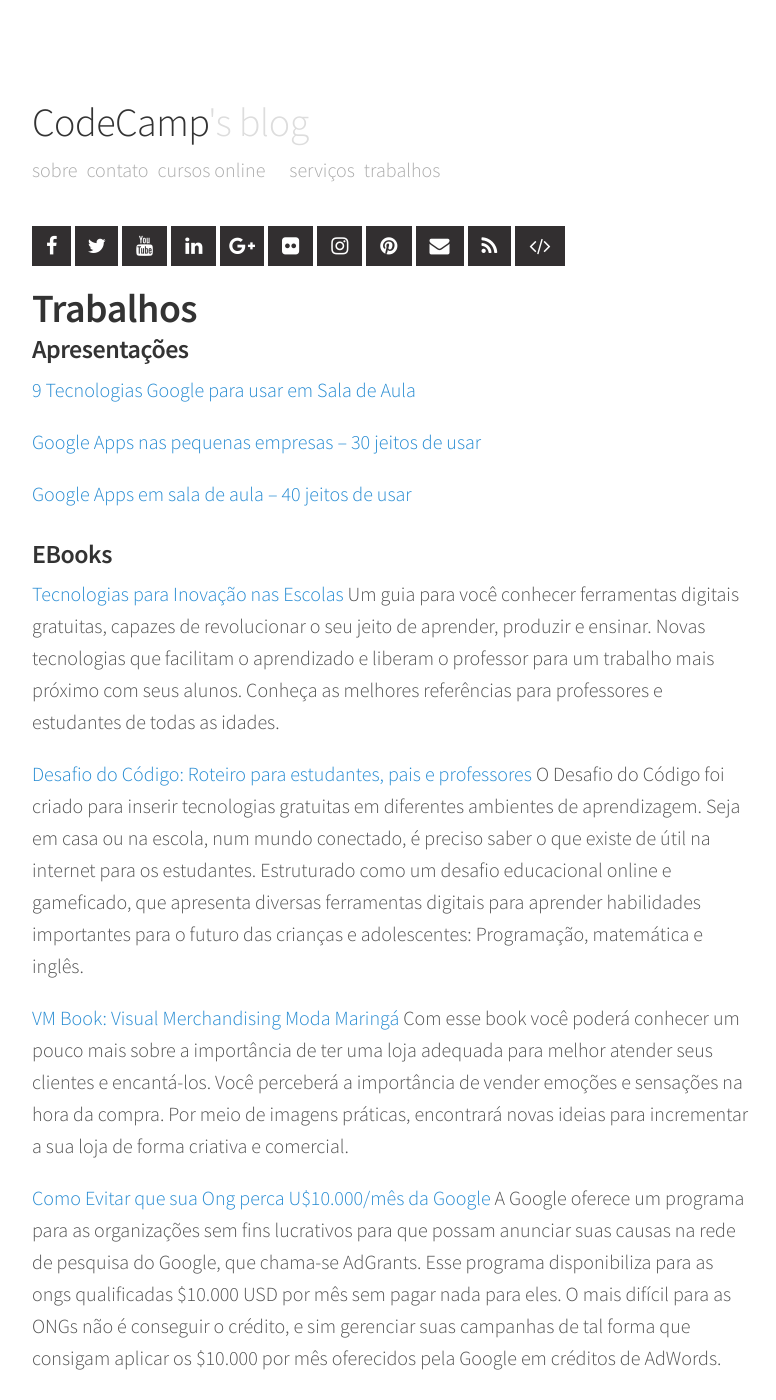
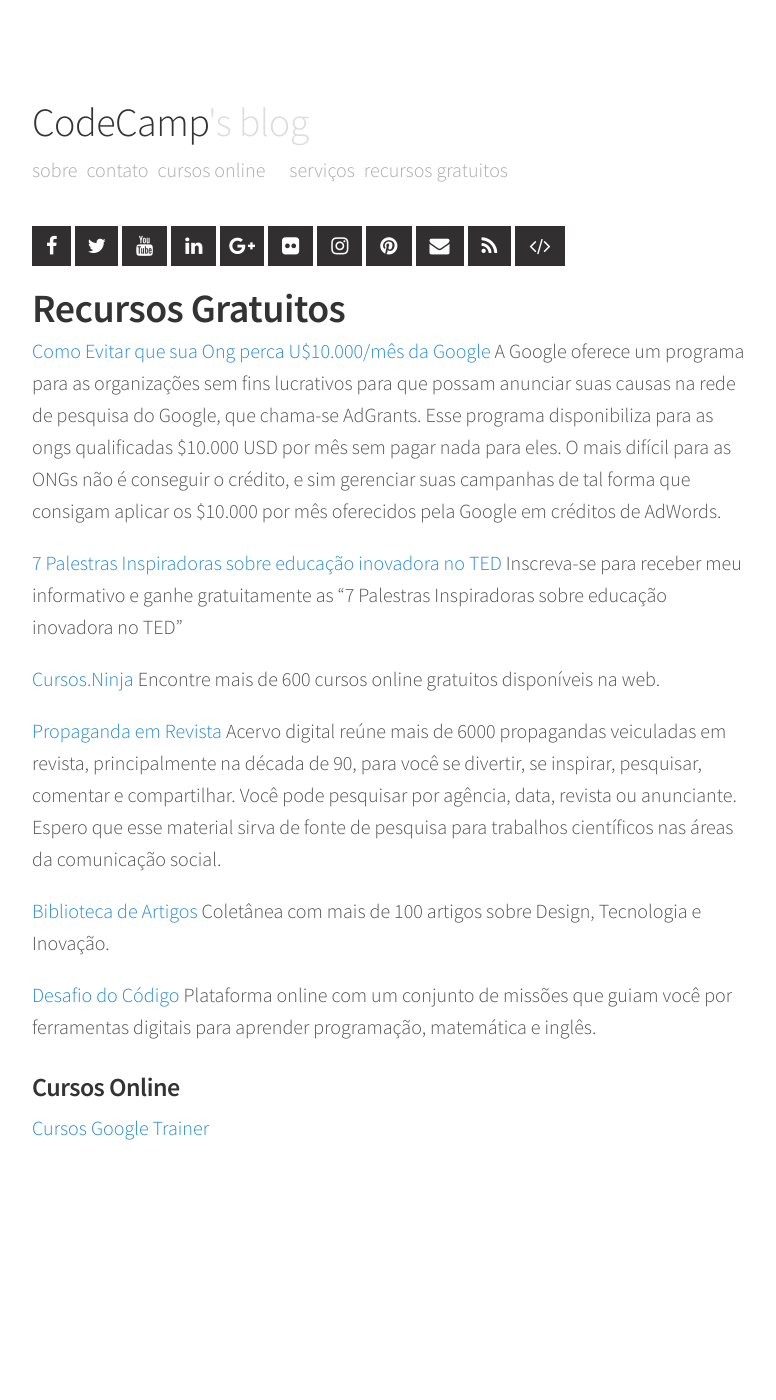
Before and after one commit to snvas/snvas.github.io, a Jekyll site: the page built from work.md, in a window 1280 px wide and 1400 px high. Shown: the whole window, without its empty margins (248-1024 px from the left). Built offline with Jekyll 4.4.1, drawn with Linux system fonts in a browser that asks for light colours; nearby versions of some CDN libraries; some of the changed text lies outside the part shown.

Commit message:
trabalhos ajuste

```diff
--- a/work.md
+++ b/work.md
@@ -1,42 +1,22 @@
 ---
 layout: page
-title: Trabalhos
+title: Recursos Gratuitos
 permalink: /work/
 ---
 
 
-### Apresentações
+[Como Evitar que sua Ong perca U$10.000/mês da Google](http://ctm.org.br/ebook/adgrants.php){:target="_blank"} A Google oferece um programa para as organizações sem fins lucrativos para que possam anunciar suas causas na rede de pesquisa do Google, que chama-se AdGrants. Esse programa disponibiliza para as ongs qualificadas $10.000 USD por mês sem pagar nada para eles.  O mais difícil para as ONGs não é conseguir o crédito, e sim gerenciar suas campanhas de tal forma que consigam aplicar os $10.000 por mês oferecidos pela Google em créditos de AdWords.
 
-[9 Tecnologias Google para usar em Sala de Aula](http://professoragoogle.com.br/produtos/shop/9-tecnologias-google-para-usar-em-sala-de-aula/)
+[7 Palestras Inspiradoras sobre educação inovadora no TED](http://soraianovaes.com/#ted){:target="_blank"}
+Inscreva-se para receber meu informativo e ganhe gratuitamente as "7 Palestras Inspiradoras sobre educação inovadora no TED"
 
-[Google Apps nas pequenas empresas – 30 jeitos de usar](http://professoragoogle.com.br/produtos/shop/30-jeitos-usar-googleapps/)
+[Cursos.Ninja](http://cursos.ninja/brasil-cursos/cursos_estados/Cidade_Brasil/#cursos){:target="_blank"} Encontre mais de 600 cursos online gratuitos disponíveis na web.
 
-[Google Apps em sala de aula – 40 jeitos de usar](http://professoragoogle.com.br/produtos/shop/40-jeitos-de-usar-google-apps-em-sala-de-aula/)
+[Propaganda em Revista](http://propagandaemrevista.com.br/){:target="_blank"} Acervo digital reúne mais de 6000 propagandas veiculadas em revista, principalmente na década de 90, para você se divertir, se inspirar, pesquisar, comentar e compartilhar. Você pode pesquisar por agência, data, revista ou anunciante. Espero que esse material sirva de fonte de pesquisa para trabalhos científicos nas áreas da comunicação social.
 
+[Biblioteca de Artigos](http://soraianovaes.com/inovacaoedesign/biblioteca/){:target="_blank"} Coletânea com mais de 100 artigos sobre Design, Tecnologia e Inovação.
 
-### EBooks
-
-[Tecnologias para Inovação nas Escolas](http://edtecnova.com.br/ebook/) Um guia para você conhecer ferramentas digitais gratuitas, capazes de revolucionar o seu jeito de aprender, produzir e ensinar. Novas tecnologias que facilitam o aprendizado e liberam o professor para um trabalho mais próximo com seus alunos. Conheça as melhores referências para professores e estudantes de todas as idades.
-
-[Desafio do Código: Roteiro para estudantes, pais e professores](https://www.amazon.com.br/Desafio-C%C3%B3digo-Roteiro-estudantes-professores-ebook/dp/B01DSWXK7Q) O Desafio do Código foi criado para inserir tecnologias gratuitas em diferentes ambientes de aprendizagem. Seja em casa ou na escola, num mundo conectado, é preciso saber o que existe de útil na internet para os estudantes. Estruturado como um desafio educacional online e gameficado, que apresenta diversas ferramentas digitais para aprender habilidades importantes para o futuro das crianças e adolescentes: Programação, matemática e inglês.
-
-[VM Book: Visual Merchandising Moda Maringá](https://www.amazon.com.br/VM-Book-Visual-Merchandising-Maringá-ebook/dp/B01DR2QF8I) Com esse book você poderá conhecer um pouco mais sobre a importância de ter uma loja adequada para melhor atender seus clientes e encantá-los. Você perceberá a importância de vender emoções e sensações na hora da compra. Por meio de imagens práticas, encontrará novas ideias para incrementar a sua loja de forma criativa e comercial.
-
-[Como Evitar que sua Ong perca U$10.000/mês da Google](http://ctm.org.br/ebook/adgrants.php) A Google oferece um programa para as organizações sem fins lucrativos para que possam anunciar suas causas na rede de pesquisa do Google, que chama-se AdGrants. Esse programa disponibiliza para as ongs qualificadas $10.000 USD por mês sem pagar nada para eles.  O mais difícil para as ONGs não é conseguir o crédito, e sim gerenciar suas campanhas de tal forma que consigam aplicar os $10.000 por mês oferecidos pela Google em créditos de AdWords.
-
-### Recursos Gratuitos
-
-[Cursos.Ninja](http://cursos.ninja/brasil-cursos/cursos_estados/Cidade_Brasil/#cursos) Encontre mais de 600 cursos online gratuitos disponíveis na web.
-
-[Propaganda em Revista](http://propagandaemrevista.com.br/) Acervo digital reúne mais de 6000 propagandas veiculadas em revista, principalmente na década de 90, para você se divertir, se inspirar, pesquisar, comentar e compartilhar. Você pode pesquisar por agência, data, revista ou anunciante. Espero que esse material sirva de fonte de pesquisa para trabalhos científicos nas áreas da comunicação social.
-
-[Biblioteca de Artigos](http://soraianovaes.com/inovacaoedesign/biblioteca/) Coletânea com mais de 100 artigos sobre Design, Tecnologia e Inovação.
-
-[Desafio do Código](http://www.desafiodocodigo.com.br/) Plataforma online com um conjunto de missões que guiam você por ferramentas digitais para aprender programação, matemática e inglês.
-
-### Tutoria
-
-[Tutor para o Desafio do Código](http://professoragoogle.com.br/produtos/shop/tutor-para-o-desafio-do-codigo/)
+[Desafio do Código](http://www.desafiodocodigo.com.br/){:target="_blank"} Plataforma online com um conjunto de missões que guiam você por ferramentas digitais para aprender programação, matemática e inglês.
 
 ### Cursos Online
 
```
Also changed, not shown: servicos.md (+18 -1 lines), images/soraiavcnagoogle.jpg (added), 1 other file.
